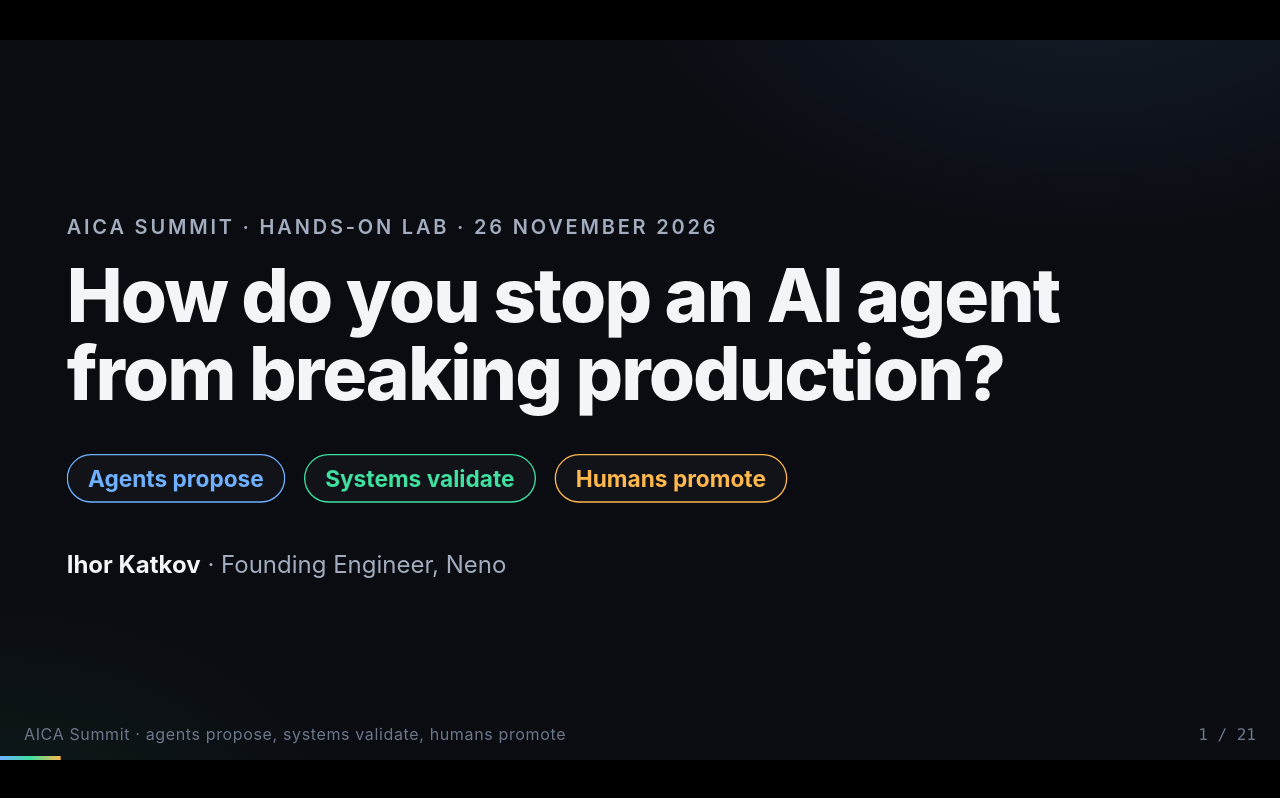
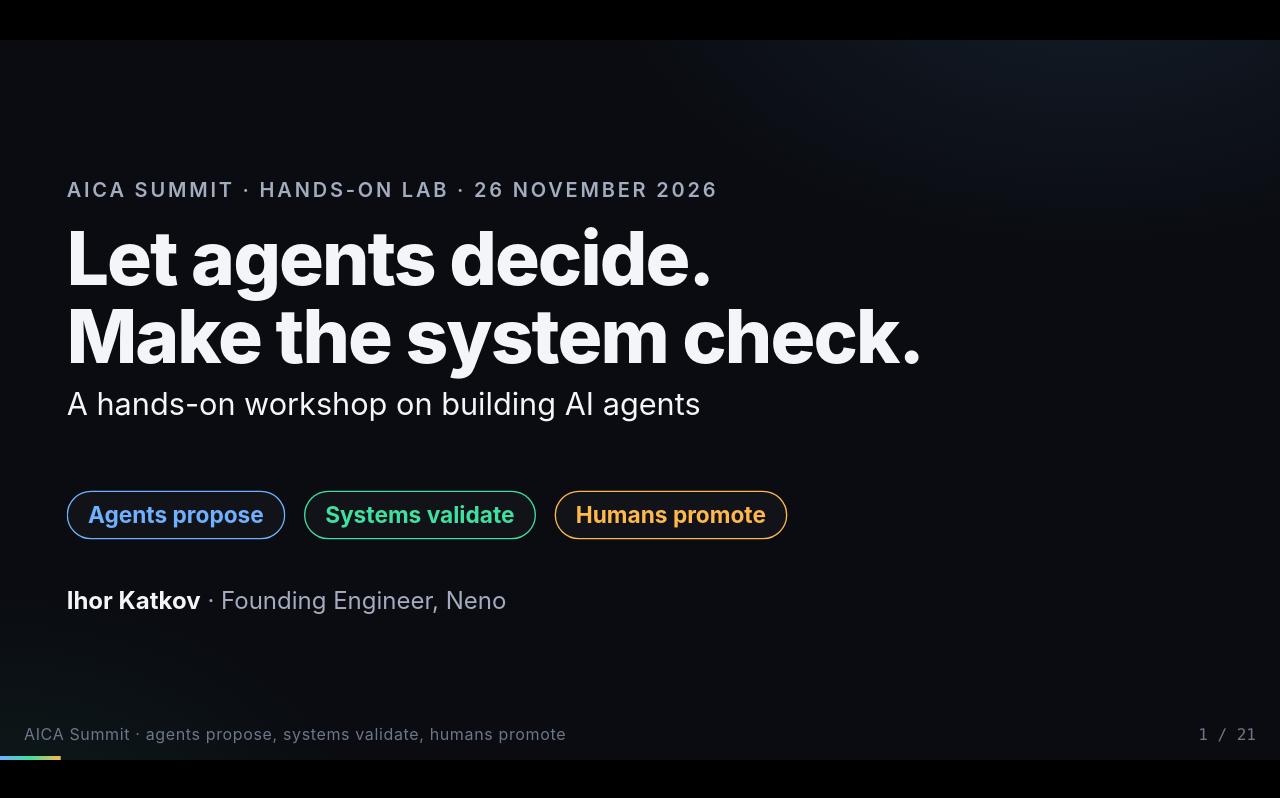
Before and after one commit to ihorkatkov/aica-workshop, a plain HTML site: page slides/index.html in a window 1280 px wide. Drawn offline with Linux system fonts and the light colour scheme.

Commit message:
Retitle the workshop: let agents decide, make the system check
Co-Authored-By: Claude Fable 5.2 <noreply@anthropic.com>

```diff
--- a/slides/index.html
+++ b/slides/index.html
@@ -3,7 +3,7 @@
 <head>
 <meta charset="utf-8">
 <meta name="viewport" content="width=device-width, initial-scale=1">
-<title>How do you stop an AI agent from breaking production? · AICA Summit</title>
+<title>Let agents decide. Make the system check. · AICA Summit</title>
 <style>
 :root {
 	--bg: #0a0c11;
@@ -212,7 +212,8 @@ svg .frag { transform: none; }
 <!-- 1 -->
 <section class="slide center s1">
 	<div class="kicker">AICA Summit · hands-on lab · 26 November 2026</div>
-	<h1>How do you stop an AI agent from breaking production?</h1>
+	<h1>Let agents decide.<br>Make the system check.</h1>
+	<p class="lead" style="margin:14px 0 36px">A hands-on workshop on building AI agents</p>
 	<div class="title-pills">
 		<span class="pill c-propose">Agents propose</span>
 		<span class="pill c-validate">Systems validate</span>
```
Also changed, not shown: 2 other files.
